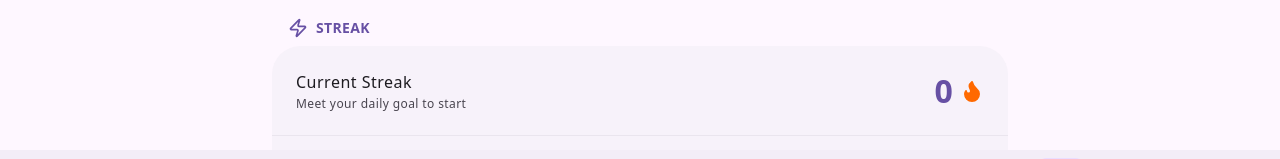
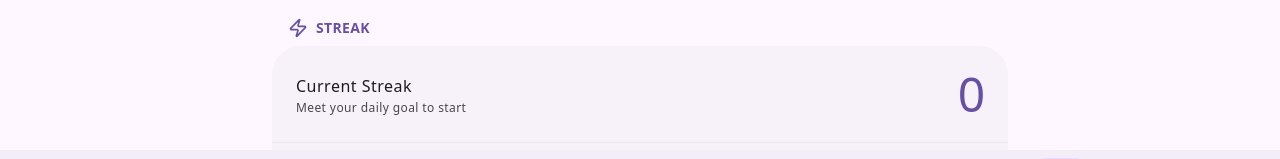
Before and after one commit to shafiullahcrazyman/Vocabify, a React (Vite) app: page /#/progress in a window 1280 px wide. Shown: the part 590-749 px from the top of the page. Built offline with nearby package versions, Linux system fonts and the light colour scheme.

Commit message:
Add files via upload

```diff
--- a/src/screens/Progress.tsx
+++ b/src/screens/Progress.tsx
@@ -184,12 +184,9 @@ export const Progress: React.FC = () => {
                       : `${streak.current} days in a row 🔥`}
                 </p>
               </div>
-              <div className="shrink-0 flex items-center gap-2">
-                <p className="text-[32px] leading-none font-semibold tracking-tight text-primary">
-                  {streak.current}
-                </p>
-                <Flame className="w-6 h-6 text-orange-500 fill-orange-500" />
-              </div>
+              <p className="shrink-0 text-[48px] leading-none font-normal tracking-tight text-primary">
+                {streak.current}
+              </p>
             </div>
 
             {/* Longest Streak */}
@@ -201,15 +198,12 @@ export const Progress: React.FC = () => {
                     ? 'No record yet'
                     : streak.longest === streak.current
                       ? 'This is your best!'
-                      : `Your personal best`}
+                      : 'Your personal best'}
                 </p>
               </div>
-              <div className="shrink-0 flex items-center gap-2">
-                <p className="text-[32px] leading-none font-semibold tracking-tight text-on-surface">
-                  {streak.longest}
-                </p>
-                <Award className="w-6 h-6 text-on-surface-variant" />
-              </div>
+              <p className="shrink-0 text-[48px] leading-none font-normal tracking-tight text-on-surface">
+                {streak.longest}
+              </p>
             </div>
 
           </SectionGroup>
```
